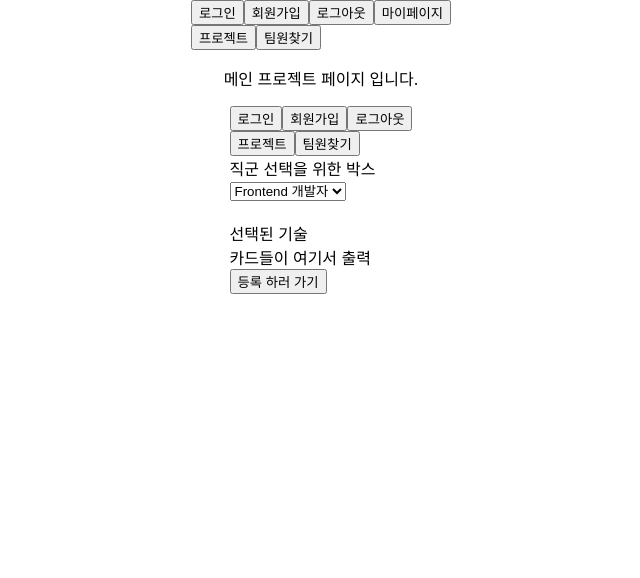
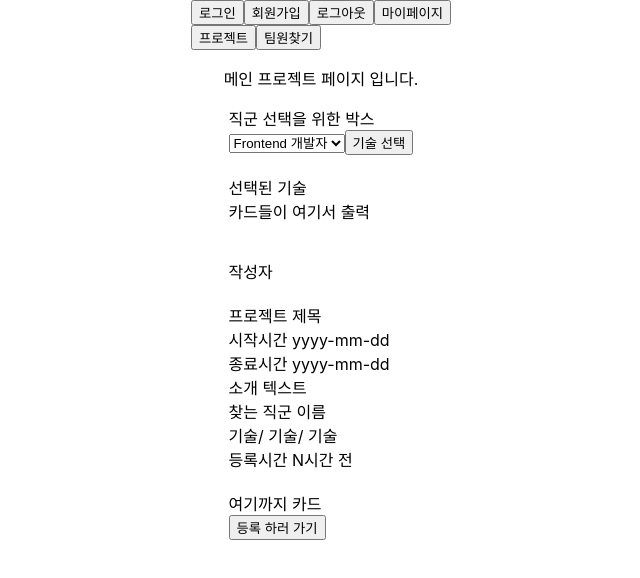
Before and after one commit to Hanghae-Realwork/front-end, a React (Create React App) app in the folder real_project/: page / in a window 1280 px wide. Shown: the top 578 px of the page, without its empty margins (319-959 px from the left). Built offline with nearby package versions, Linux system fonts and the light colour scheme.

Commit message:
헤더반영/ 모달/ 기초 내용 수정

```diff
--- a/real_project/src/components/modalMainRecruit.js
+++ b/real_project/src/components/modalMainRecruit.js
@@ -0,0 +1,53 @@
+import React, { useState } from 'react';
+// import "../css/Modal.css";
+
+const modalMainRecruit = (props) => {
+  // 열기, 닫기, 모달 헤더 텍스트를 부모로부터 받아옴
+  const { open, close, header } = props;
+
+
+
+//   const fileInput = React.useRef();
+//   const [preview, setPreview] = useState("");
+
+//   const selectFile = (e) => {
+//     const reader = new FileReader();
+//     const file = fileInput.current.files[0];
+//     reader.readAsDataURL(file);
+
+//     reader.onload = function (e) {
+//       setPreview(e.target.result);
+//     };
+//   };
+
+
+
+
+  return (
+    // 모달이 열릴때 openModal 클래스가 생성된다.
+    <div className={open ? 'openModal modal' : 'modal'}>
+      {open ? (
+        <section>
+          <header>
+            {header}
+            <button className="close" onClick={close} >
+              선택취소 &times;
+            </button>
+          </header>
+          <main>
+            자바스크립트
+            <input type="checkbox" placeholder="자바스크립트" value={"자바스크립트"}></input>
+            <input type="text" placeholder="리액트" value={"react"}></input>
+          </main>
+          <footer>
+            <button className="close" onClick={close}>
+              입력
+            </button>
+          </footer>
+        </section>
+      ) : null}
+    </div>
+  );
+};
+
+export default modalMainRecruit;
--- a/real_project/src/pages/MainEmployment.js
+++ b/real_project/src/pages/MainEmployment.js
@@ -14,33 +14,7 @@ const MainEmployment = () => {
             <div className="Werp">
                 {/* 헤더 생성 전 임시로 로그인 로그아웃 버튼 생성 */}
                 {/* 각 기능 활성화시 사용 가능하도록 */}
-                <div className="BtnBox">
-                        <button className="LoginBtn"
-                        // onClick={() => {
-                        //     navigate("/Login")
-                        // }}
-                        >로그인</button>
-                        <button className="JoinBtn"
-                        // onClick={(
-                        //     navigate("/Join")
-                        // )}
-                        >회원가입</button>
-                        <button className="LogoutBtn">로그아웃</button>
-                    <br/>
-                        {/* replace용도로도 좋고 새로고침이나 정보를 다시 받을 수 있는 용도 */}
-                        <button className="RecruitBtn"
-                        onClick={(
-                            navigate("/")
-                        )}
-                        >프로젝트</button>
-                        {/* 팀원찾기 페이지로 이동 */}
-                        <button className="EmploymentBtn"
-                        onClick={(
-                            navigate("/MainEmployment")
-                        )}
-                        >팀원찾기</button>
 
-                </div>
                 <div className="RoleSelectBox">
                     {/* 직군 선택을 위한 드롭박스(?)/ 필터 */}
                     직군 선택을 위한 박스<br />
--- a/real_project/src/pages/MainRecruit.js
+++ b/real_project/src/pages/MainRecruit.js
@@ -3,10 +3,21 @@ import React from "react";
 import EmploymentProfile from "./EmploymentProfile";
 import Recruit from "./Recruit";
 import { useNavigate } from "react-router-dom";
+import ModalMainRecruit from "../components/ModalMainRecruit";
+import CardRecruit from "../components/CardRecruit";
 
 const MainRecruit = () => {
 
     const navigate = useNavigate
+
+    const [modalOpen, setModalOpen] = React.useState(false);
+
+    const openModal = () => {
+        setModalOpen(true);
+    };
+    const closeModal = () => {
+        setModalOpen(false);
+    };
 
     return (
         <>
@@ -16,33 +27,7 @@ const MainRecruit = () => {
             <div className="Werp">
                 {/* 헤더 생성 전 임시로 로그인 로그아웃 버튼 생성 */}
                 {/* 각 기능 활성화시 사용 가능하도록 */}
-                <div className="BtnBox">
-                    <button className="LoginBtn"
-                    // onClick={() => {
-                    //     navigate("/Login")
-                    // }}
-                    >로그인</button>
-                    <button className="JoinBtn"
-                    // onClick={(
-                    //     navigate("/Join")
-                    // )}
-                    >회원가입</button>
-                    <button className="LogoutBtn">로그아웃</button>
-                    <br />
-                    {/* replace용도로도 좋고 새로고침이나 정보를 다시 받을 수 있는 용도 */}
-                    <button className="RecruitBtn"
-                        onClick={(
-                            navigate("/")
-                        )}
-                    >프로젝트</button>
-                    {/* 팀원찾기 페이지로 이동 */}
-                    <button className="EmploymentBtn"
-                        onClick={(
-                            navigate("/MainEmployment")
-                        )}
-                    >팀원찾기</button>
 
-                </div>
                 <div className="RoleSelectBox">
                     {/* 직군 선택을 위한 드롭박스(?)/ 필터 */}
                     직군 선택을 위한 박스<br />
@@ -53,13 +38,14 @@ const MainRecruit = () => {
                         <option value="">게임 개발자</option>
                         <option value="">게임 기획자</option>
                         <option value="">아트 디자이너</option>
-                    </select><br />
+                    </select>
 
 
                     {/* 기술선택을 위한 체크박스 모음 */}
                     {/* 모달에서 추가작업 */}
-                    {/* <button onClick={openModal}></button> */}
-                    {/* <Modal open={modalOpen} close={closeModal} header="기술선택"></Modal> */}
+                    <button onClick={openModal}>기술 선택</button>
+                    <ModalMainRecruit open={modalOpen} close={closeModal} header="선택할 기술"></ModalMainRecruit>
+
 
                 </div><br />
 
@@ -72,8 +58,12 @@ const MainRecruit = () => {
                 </div>
                 <div className="CardContainer">
                     {/* 카드 컴포넌트 불러오기 */}
-                    {/* <Card/> */}
                     카드들이 여기서 출력
+                    <p/>
+                    <br/>
+                    <CardRecruit/>
+                    <br/>
+                    여기까지 카드
                 </div>
                 <div className="AddBtnContainer">
                     <div className="AddBtn">
```
